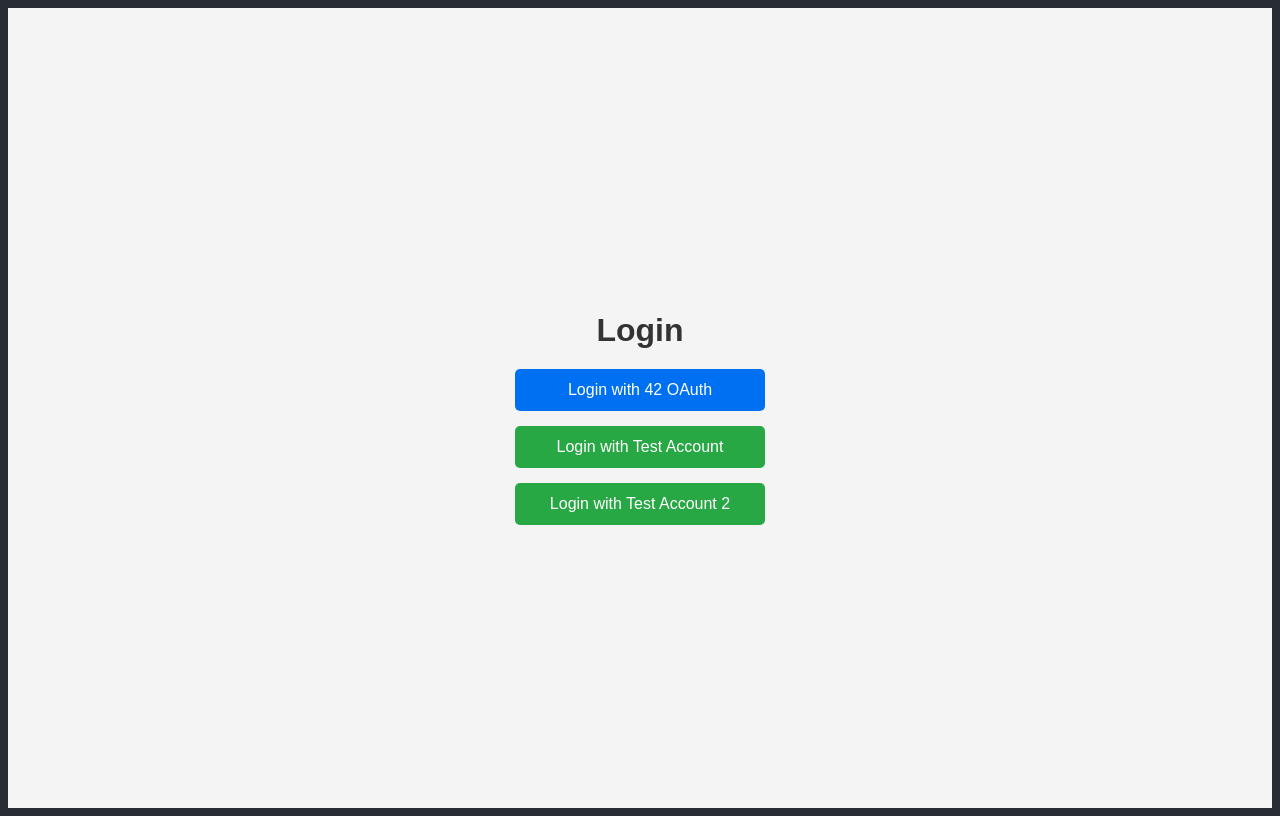
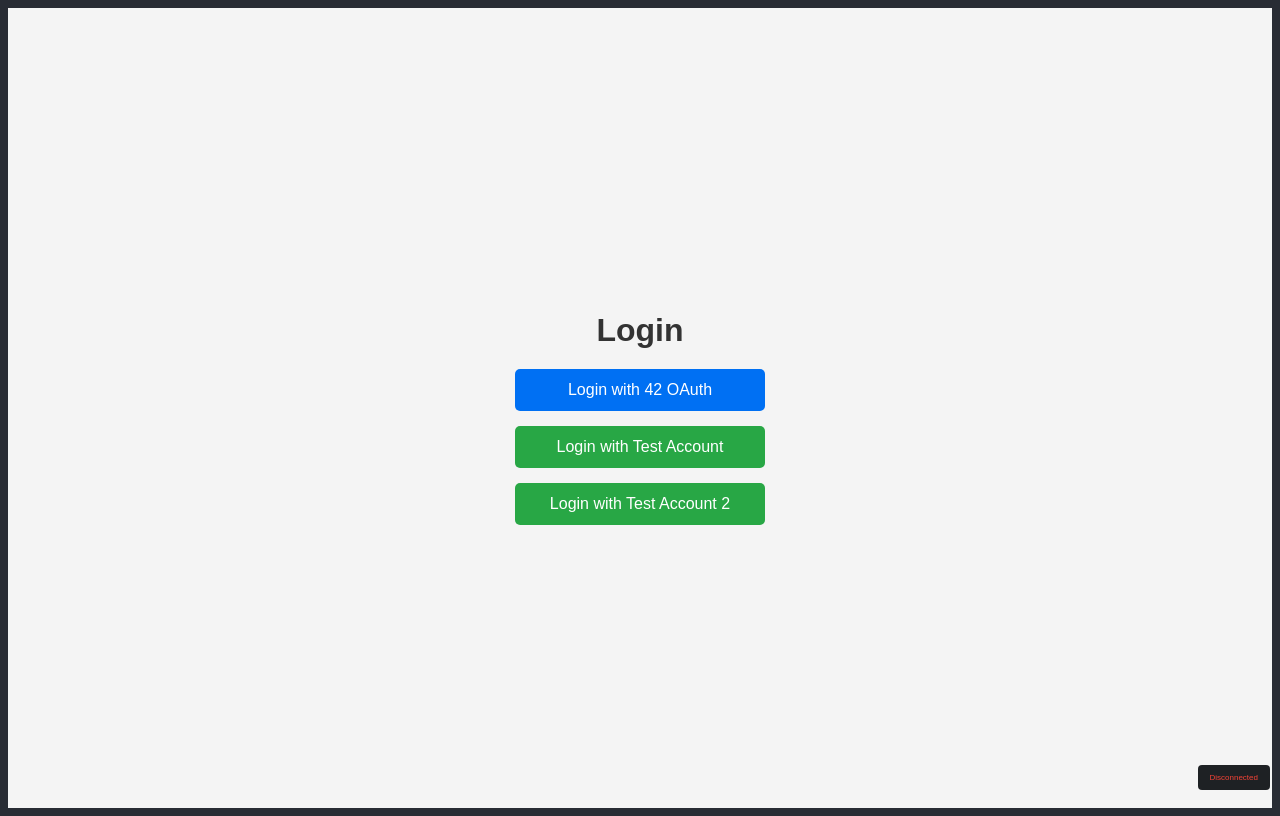
Before and after one commit to chavert-ter-maat/ft_transcendence, a React (Vite) app in the folder frontend/: page /login in a window 1280 px wide. Built offline with nearby package versions, Linux system fonts and the light colour scheme; no server answers.

Commit message:
disconnect socket connection when logging out

```diff
--- a/frontend/src/components/Login.tsx
+++ b/frontend/src/components/Login.tsx
@@ -1,14 +1,16 @@
 import React, { useEffect, useState } from 'react';
 import { useNavigate } from 'react-router-dom';
 import PopUpModal from './PopUpModal/PopUpModal';
-import './Login.css'; // Import the external CSS file
+import SocketStatus from './socketStatus';
+import { useSocketStatus } from '../hooks/useSocketStatus';
+import './Login.css';
 import { parse } from 'dotenv';
 
 const Login: React.FC = () => {
+  const { isConnected, socketId } = useSocketStatus();
   const [modal, setModal] = useState({ show: false, content: "", isError: false });
   const hostname = import.meta.env.VITE_HOSTNAME || 'localhost';
   const fortyTwoLoginUrl = `https://api.intra.42.fr/oauth/authorize?client_id=${import.meta.env.VITE_CLIENT_UID_42}&redirect_uri=http%3A%2F%2F${hostname}%3A3000%2Fapi%2Fauth%2F42%2Fcallback&response_type=code`
-  // const fortyTwoLoginUrl = "https://api.intra.42.fr/oauth/authorize?client_id=u-s4t2ud-dd240212b70f3b22fcfaae9aa30a8cbd05ac31f68b19d89aa08a05e0ce387c13&redirect_uri=http%3A%2F%2Flocalhost%3A3000%2Fapi%2Fauth%2F42%2Fcallback&response_type=code"
   const apiUrl = `http://${hostname}:${import.meta.env.VITE_BACKEND_PORT}`;
 
   useEffect(() => {
@@ -43,6 +45,7 @@ const Login: React.FC = () => {
 
   return (
     <div className="login-container">
+      <SocketStatus isConnected={isConnected} socketId={socketId} />
       <h1 className="login-title">Login</h1>
 
       <div className="button-container">
--- a/frontend/src/components/UserPage.tsx
+++ b/frontend/src/components/UserPage.tsx
@@ -5,6 +5,7 @@ import { User } from "../global.interface";
 import SocketStatus from "./socketStatus";
 import { useSocketStatus } from "../hooks/useSocketStatus";
 import PopUpModal from "../components/PopUpModal/PopUpModal";
+import { disconnectSocket } from "../socket";
 import "./UserPage.css";
 
 const UserPage: React.FC = () => {
@@ -15,6 +16,7 @@ const UserPage: React.FC = () => {
   const [avatar, setAvatar] = useState<File | null>(null);
   const [modal, setModal] = useState({ show: false, content: "", isError: false });
   const { isConnected, socketId } = useSocketStatus(user?.username);
+
   const hostname = import.meta.env.VITE_HOSTNAME || "localhost";
   const apiUrl = `http://${hostname}:${import.meta.env.VITE_BACKEND_PORT}`;
 
@@ -37,6 +39,7 @@ const UserPage: React.FC = () => {
   }, [loading]);
 
   const handleLogout = () => {
+    disconnectSocket();
     localStorage.removeItem("authToken");
     navigate("/login");
   };
```
